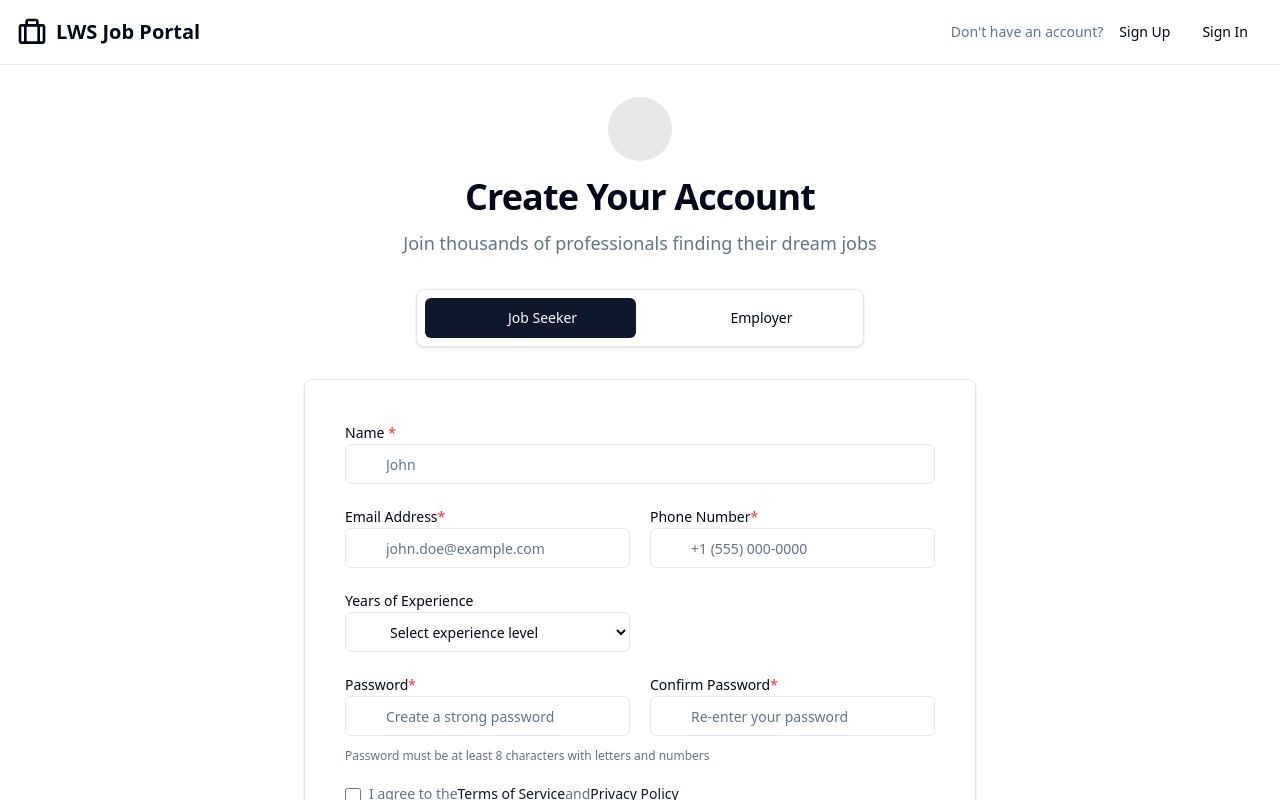
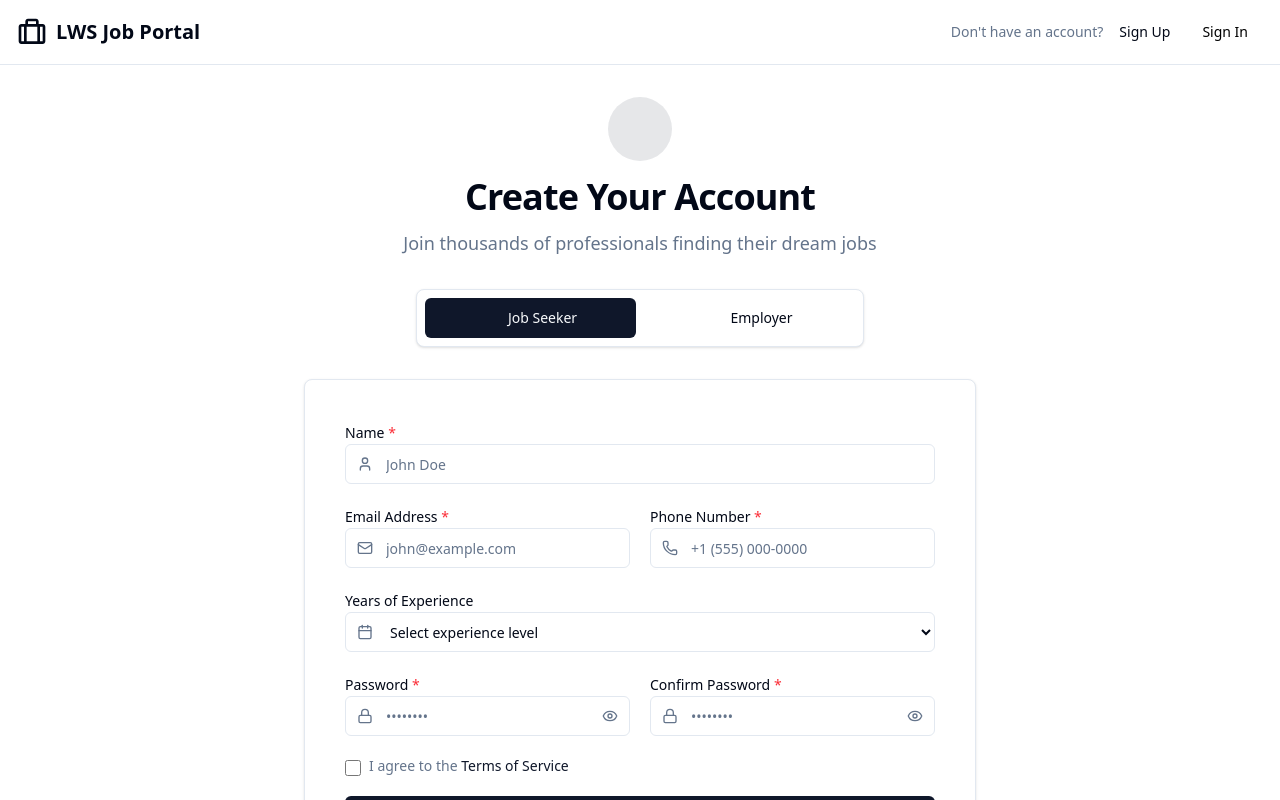
Before and after one commit to Mahmudulislamshuvo/job-portal-assignment, a React app: page /register-user in a window 1280 px wide. Shown: the top 800 px of the page. Built offline with nearby package versions, Linux system fonts and the light colour scheme; the HTML template or start-up script is replaced by a standard one.

Commit message:
feat: Add LoadingSpinner component and integrate it into LoginCard and FormUser for loading states

```diff
--- a/package.json
+++ b/package.json
@@ -12,6 +12,7 @@
   "dependencies": {
     "@reduxjs/toolkit": "^2.11.2",
     "@tailwindcss/vite": "^4.1.18",
+    "lucide-react": "^0.562.0",
     "react": "^19.2.0",
     "react-dom": "^19.2.0",
     "react-hook-form": "^7.70.0",
--- /dev/null
+++ b/src/components/commonComponents/LoadingSpinner.jsx
@@ -0,0 +1,27 @@
+const LoadingSpinner = () => {
+  return (
+    <>
+      <div role="status">
+        <svg
+          aria-hidden="true"
+          className="w-8 h-8 text-gray-200 animate-spin fill-blue-600"
+          viewBox="0 0 100 101"
+          fill="none"
+          xmlns="http://www.w3.org/2000/svg"
+        >
+          <path
+            d="M100 50.5908C100 78.2051 77.6142 100.591 50 100.591C22.3858 100.591 0 78.2051 0 50.5908C0 22.9766 22.3858 0.59082 50 0.59082C77.6142 0.59082 100 22.9766 100 50.5908ZM9.08144 50.5908C9.08144 73.1895 27.4013 91.5094 50 91.5094C72.5987 91.5094 90.9186 73.1895 90.9186 50.5908C90.9186 27.9921 72.5987 9.67226 50 9.67226C27.4013 9.67226 9.08144 27.9921 9.08144 50.5908Z"
+            fill="currentColor"
+          />
+          <path
+            d="M93.9676 39.0409C96.393 38.4038 97.8624 35.9116 97.0079 33.5539C95.2932 28.8227 92.871 24.3692 89.8167 20.348C85.8452 15.1192 80.8826 10.7238 75.2124 7.41289C69.5422 4.10194 63.2754 1.94025 56.7698 1.05124C51.7666 0.367541 46.6976 0.446843 41.7345 1.27873C39.2613 1.69328 37.813 4.19778 38.4501 6.62326C39.0873 9.04874 41.5694 10.4717 44.0505 10.1071C47.8511 9.54855 51.7191 9.52689 55.5402 10.0491C60.8642 10.7766 65.9928 12.5457 70.6331 15.2552C75.2735 17.9648 79.3347 21.5619 82.5849 25.841C84.9175 28.9121 86.7997 32.2913 88.1811 35.8758C89.083 38.2158 91.5421 39.6781 93.9676 39.0409Z"
+            fill="currentFill"
+          />
+        </svg>
+        <span className="sr-only">Loading...</span>
+      </div>
+    </>
+  );
+};
+
+export default LoadingSpinner;
--- a/src/components/public/login/LoginCard.jsx
+++ b/src/components/public/login/LoginCard.jsx
@@ -5,6 +5,7 @@ import { useLoginMutation } from "../../../features/api/apiSlice";
 import { useLocation, useNavigate } from "react-router-dom";
 import { useDispatch } from "react-redux";
 import { userLoggedIn } from "../../../features/auth/authSlice";
+import LoadingSpinner from "../../commonComponents/LoadingSpinner";
 
 const LoginCard = () => {
   const [showPassword, setShowPassword] = useState(false);
@@ -178,25 +179,7 @@ const LoginCard = () => {
             className="btn btn-primary w-full text-base h-11"
           >
             {isLoading ? (
-              <div role="status">
-                <svg
-                  aria-hidden="true"
-                  className="w-8 h-8 text-gray-200 animate-spin fill-blue-600"
-                  viewBox="0 0 100 101"
-                  fill="none"
-                  xmlns="http://www.w3.org/2000/svg"
-                >
-                  <path
-                    d="M100 50.5908C100 78.2051 77.6142 100.591 50 100.591C22.3858 100.591 0 78.2051 0 50.5908C0 22.9766 22.3858 0.59082 50 0.59082C77.6142 0.59082 100 22.9766 100 50.5908ZM9.08144 50.5908C9.08144 73.1895 27.4013 91.5094 50 91.5094C72.5987 91.5094 90.9186 73.1895 90.9186 50.5908C90.9186 27.9921 72.5987 9.67226 50 9.67226C27.4013 9.67226 9.08144 27.9921 9.08144 50.5908Z"
-                    fill="currentColor"
-                  />
-                  <path
-                    d="M93.9676 39.0409C96.393 38.4038 97.8624 35.9116 97.0079 33.5539C95.2932 28.8227 92.871 24.3692 89.8167 20.348C85.8452 15.1192 80.8826 10.7238 75.2124 7.41289C69.5422 4.10194 63.2754 1.94025 56.7698 1.05124C51.7666 0.367541 46.6976 0.446843 41.7345 1.27873C39.2613 1.69328 37.813 4.19778 38.4501 6.62326C39.0873 9.04874 41.5694 10.4717 44.0505 10.1071C47.8511 9.54855 51.7191 9.52689 55.5402 10.0491C60.8642 10.7766 65.9928 12.5457 70.6331 15.2552C75.2735 17.9648 79.3347 21.5619 82.5849 25.841C84.9175 28.9121 86.7997 32.2913 88.1811 35.8758C89.083 38.2158 91.5421 39.6781 93.9676 39.0409Z"
-                    fill="currentFill"
-                  />
-                </svg>
-                <span className="sr-only">Loading...</span>
-              </div>
+              <LoadingSpinner />
             ) : (
               <>
                 <FiLogIn className="h-4 w-4 mr-2" />
--- a/src/components/registration/User/FormUser.jsx
+++ b/src/components/registration/User/FormUser.jsx
@@ -1,88 +1,131 @@
-import React from "react";
+import React, { useState } from "react";
+import { useForm } from "react-hook-form";
+import {
+  User,
+  Mail,
+  Phone,
+  Calendar,
+  Lock,
+  Eye,
+  EyeOff,
+  UserPlus,
+  AlertCircle,
+} from "lucide-react";
+import { useRegisterMutation } from "../../../features/api/apiSlice";
+import { useNavigate } from "react-router-dom";
+import LoadingSpinner from "../../commonComponents/LoadingSpinner";
 
 const FormUser = () => {
+  const [showPassword, setShowPassword] = useState(false);
+  const [registerUser, { isLoading, error: registrationError }] =
+    useRegisterMutation();
+  const navigate = useNavigate();
+  const {
+    register,
+    handleSubmit,
+    watch,
+    formState: { errors },
+  } = useForm({
+    mode: "onBlur",
+  });
+
+  const onSubmitForm = async (data) => {
+    // eslint-disable-next-line no-unused-vars
+    const { terms, confirmPassword, ...formData } = data;
+    const NeedtoSubmitData = { ...formData, role: "USER" };
+
+    try {
+      const response = await registerUser(NeedtoSubmitData);
+      if (response?.data?.success === true) {
+        navigate("/login");
+      }
+    } catch (error) {
+      console.log(error);
+    }
+  };
+
+  // Helper for cleaner error messages
+  const ErrorMsg = ({ name }) =>
+    errors[name] && (
+      <p className="text-xs text-red-500 mt-1">{errors[name].message}</p>
+    );
+
+  console.log("ERROR wh", registrationError);
+
   return (
-    <>
     <div className="card p-8 md:p-10">
-        {/* <!-- Registration Form --> */}
-        <form className="space-y-5">
-          {/* <!-- Name Fields Row --> */}
+      <form onSubmit={handleSubmit(onSubmitForm)} className="space-y-5">
+        {/* Name Field */}
         <div className="space-y-2">
-            <label htmlFor="name" className="label">
+          <label htmlFor="name" className="label text-sm font-medium">
             Name <span className="text-red-500">*</span>
           </label>
           <div className="relative">
-              <i
-                data-lucide="user"
-                className="absolute left-3 top-1/2 -translate-y-1/2 h-4 w-4 text-muted-foreground"
-              ></i>
+            <User className="absolute left-3 top-1/2 -translate-y-1/2 h-4 w-4 text-muted-foreground" />
             <input
               type="text"
               id="name"
-                name="name"
-                className="input pl-10"
-                placeholder="John"
-                required
+              className={`input pl-10 ${errors.name ? "border-red-500" : ""}`}
+              placeholder="John Doe"
+              {...register("name", { required: "Name is required" })}
             />
+          </div>
+          <ErrorMsg name="name" />
+        </div>
+
+        {/* Email & Phone Row */}
+        <div className="grid grid-cols-1 md:grid-cols-2 gap-5">
+          <div className="space-y-2">
+            <label className="label text-sm font-medium">
+              Email Address <span className="text-red-500">*</span>
+            </label>
+            <div className="relative">
+              <Mail className="absolute left-3 top-1/2 -translate-y-1/2 h-4 w-4 text-muted-foreground" />
+              <input
+                type="email"
+                className={`input pl-10 ${
+                  errors.email ? "border-red-500" : ""
+                }`}
+                placeholder="john@example.com"
+                {...register("email", {
+                  required: "Email is required",
+                  pattern: {
+                    value: /^[A-Z0-9._%+-]+@[A-Z0-9.-]+\.[A-Z]{2,}$/i,
+                    message: "Invalid email address",
+                  },
+                })}
+              />
+            </div>
+            <ErrorMsg name="email" />
+          </div>
+
+          <div className="space-y-2">
+            <label className="label text-sm font-medium">
+              Phone Number <span className="text-red-500">*</span>
+            </label>
+            <div className="relative">
+              <Phone className="absolute left-3 top-1/2 -translate-y-1/2 h-4 w-4 text-muted-foreground" />
+              <input
+                type="tel"
+                className={`input pl-10 ${
+                  errors.phone ? "border-red-500" : ""
+                }`}
+                placeholder="+1 (555) 000-0000"
+                {...register("phone", { required: "Phone is required" })}
+              />
+            </div>
+            <ErrorMsg name="phone" />
           </div>
         </div>
 
-          {/* <!-- Email & Phone Row --> */}
-          <div className="grid grid-cols-1 md:grid-cols-2 gap-5">
+        {/* Experience Dropdown */}
         <div className="space-y-2">
-              <label htmlFor="email" className="label">
-                Email Address
-                <span className="text-red-500">*</span>
-              </label>
-              <div className="relative">
-                <i
-                  data-lucide="mail"
-                  className="absolute left-3 top-1/2 -translate-y-1/2 h-4 w-4 text-muted-foreground"
-                ></i>
-                <input
-                  type="email"
-                  id="email"
-                  name="email"
-                  className="input pl-10"
-                  placeholder="john.doe@example.com"
-                  required
-                />
-              </div>
-            </div>
-            <div className="space-y-2">
-              <label htmlFor="phone" className="label">
-                Phone Number
-                <span className="text-red-500">*</span>
-              </label>
-              <div className="relative">
-                <i
-                  data-lucide="phone"
-                  className="absolute left-3 top-1/2 -translate-y-1/2 h-4 w-4 text-muted-foreground"
-                ></i>
-                <input
-                  type="tel"
-                  id="phone"
-                  name="phone"
-                  className="input pl-10"
-                  placeholder="+1 (555) 000-0000"
-                  required
-                />
-              </div>
-            </div>
-          </div>
-
-          {/* <!-- Job Title & Experience Row --> */}
-          <div className="grid grid-cols-1 md:grid-cols-2 gap-5">
-            <div className="space-y-2">
-              <label htmlFor="experience" className="label">
+          <label className="label text-sm font-medium">
             Years of Experience
           </label>
           <div className="relative">
-                <i
-                  data-lucide="calendar"
-                  className="absolute left-3 top-1/2 -translate-y-1/2 h-4 w-4 text-muted-foreground"
-                ></i>
-                <select id="experience" name="experience" className="input pl-10">
+            <Calendar className="absolute left-3 top-1/2 -translate-y-1/2 h-4 w-4 text-muted-foreground" />
+            <select className="input pl-10" {...register("experience")}>
               <option value="">Select experience level</option>
               <option value="entry">Entry Level (0-2 years)</option>
               <option value="mid">Mid Level (3-5 years)</option>
@@ -91,121 +134,124 @@ const FormUser = () => {
             </select>
           </div>
         </div>
+
+        {/* Password Fields Row */}
+        <div className="grid grid-cols-1 md:grid-cols-2 gap-5">
+          {/* PASSWORD INPUT */}
+          <div className="space-y-2">
+            <label className="label text-sm font-medium">
+              Password <span className="text-red-500">*</span>
+            </label>
+            <div className="relative">
+              <Lock className="absolute left-3 top-1/2 -translate-y-1/2 h-4 w-4 text-muted-foreground" />
+              <input
+                type={showPassword ? "text" : "password"} // Controlled by single state
+                className={`input pl-10 pr-10 ${
+                  errors.password ? "border-red-500" : ""
+                }`}
+                placeholder="••••••••"
+                {...register("password", {
+                  required: "Password is required",
+                  minLength: {
+                    value: 8,
+                    message: "Must be at least 8 characters",
+                  },
+                })}
+              />
+
+              <button
+                type="button"
+                onClick={() => setShowPassword(!showPassword)}
+                className="absolute right-3 top-1/2 -translate-y-1/2 text-muted-foreground hover:text-foreground"
+              >
+                {showPassword ? (
+                  <EyeOff className="h-4 w-4" />
+                ) : (
+                  <Eye className="h-4 w-4" />
+                )}
+              </button>
+            </div>
+            <ErrorMsg name="password" />
           </div>
 
-          {/* <!-- Password Fields Row --> */}
-          <div className="grid grid-cols-1 md:grid-cols-2 gap-5">
+          {/* CONFIRM PASSWORD INPUT */}
           <div className="space-y-2">
-              <label htmlFor="password" className="label">
-                Password
-                <span className="text-red-500">*</span>
+            <label className="label text-sm font-medium">
+              Confirm Password <span className="text-red-500">*</span>
             </label>
             <div className="relative">
-                <i
-                  data-lucide="lock"
-                  className="absolute left-3 top-1/2 -translate-y-1/2 h-4 w-4 text-muted-foreground"
-                ></i>
+              <Lock className="absolute left-3 top-1/2 -translate-y-1/2 h-4 w-4 text-muted-foreground" />
               <input
-                  type="password"
-                  id="password"
-                  name="password"
-                  className="input pl-10 pr-10"
-                  placeholder="Create a strong password"
-                  required
+                type={showPassword ? "text" : "password"} // Controlled by same state
+                className={`input pl-10 pr-10 ${
+                  errors.confirmPassword ? "border-red-500" : ""
+                }`}
+                placeholder="••••••••"
+                {...register("confirmPassword", {
+                  required: "Please confirm your password",
+                  validate: (val) => {
+                    if (watch("password") !== val) {
+                      return "Passwords do not match";
+                    }
+                  },
+                })}
               />
               <button
                 type="button"
+                onClick={() => setShowPassword(!showPassword)}
                 className="absolute right-3 top-1/2 -translate-y-1/2 text-muted-foreground hover:text-foreground"
               >
-                  <i data-lucide="eye" className="h-4 w-4"></i>
+                {showPassword ? (
+                  <EyeOff className="h-4 w-4" />
+                ) : (
+                  <Eye className="h-4 w-4" />
+                )}
               </button>
             </div>
-            </div>
-            <div className="space-y-2">
-              <label htmlFor="confirmPassword" className="label">
-                Confirm Password
-                <span className="text-red-500">*</span>
-              </label>
-              <div className="relative">
-                <i
-                  data-lucide="lock"
-                  className="absolute left-3 top-1/2 -translate-y-1/2 h-4 w-4 text-muted-foreground"
-                ></i>
-                <input
-                  type="password"
-                  id="confirmPassword"
-                  name="confirmPassword"
-                  className="input pl-10 pr-10"
-                  placeholder="Re-enter your password"
-                  required
-                />
-                <button
-                  type="button"
-                  className="absolute right-3 top-1/2 -translate-y-1/2 text-muted-foreground hover:text-foreground"
-                >
-                  <i data-lucide="eye" className="h-4 w-4"></i>
-                </button>
+            <ErrorMsg name="confirmPassword" />
           </div>
         </div>
-          </div>
-          <p className="text-xs text-muted-foreground -mt-2">
-            Password must be at least 8 characters with letters and numbers
-          </p>
 
-          {/* <!-- Terms and Conditions --> */}
+        {/* Terms Checkbox */}
+        <div className="space-y-2">
           <div className="flex items-start gap-2">
             <input
               type="checkbox"
               id="terms"
-              name="terms"
-              className="mt-1 h-4 w-4 rounded border-border text-primary focus:ring-ring"
-              required
+              className="mt-1 h-4 w-4 rounded border-border text-primary"
+              {...register("terms", { required: "You must accept the terms" })}
             />
             <label htmlFor="terms" className="text-sm text-muted-foreground">
-              I agree to the
-              <a href="#" className="text-primary hover:underline">
+              I agree to the{" "}
+              <span className="text-primary hover:underline">
                 Terms of Service
-              </a>
-              and
-              <a href="#" className="text-primary hover:underline">
-                Privacy Policy
-              </a>
+              </span>
             </label>
           </div>
+          <ErrorMsg name="terms" />
+        </div>
 
-          {/* <!-- Newsletter Subscription --> */}
-
-          {/* <!-- Submit Button --> */}
+        {registrationError && (
+          <div className="bg-red-50 border border-red-200 text-red-600 px-4 py-3 rounded-lg flex items-start gap-3 animate-in fade-in slide-in-from-top-2 duration-300">
+            <AlertCircle className="h-5 w-5 shrink-0 mt-0.5" />
+            <div className="text-sm font-medium">
+              <p>Registration Failed</p>
+              <p className="text-red-500 font-normal mt-0.5">
+                {registrationError.error}
+              </p>
+            </div>
+          </div>
+        )}
+        {/* Submit Button */}
         <button
           type="submit"
-            className="btn btn-primary w-full text-base h-11 mt-2"
+          className="btn btn-primary w-full text-base h-11 flex items-center justify-center"
         >
-            <i data-lucide="user-plus" className="h-4 w-4 mr-2"></i>
-            Create Account
+          <UserPlus className="h-4 w-4 mr-2" />
+          {isLoading ? <LoadingSpinner /> : "Create Account"}
         </button>
       </form>
-
-        {/* <!-- Divider --> */}
-        <div className="relative my-8">
-          <div className="absolute inset-0 flex items-center" aria-hidden="true">
-            <div className="w-full border-t border-border"></div>
     </div>
-          <div className="relative flex justify-center text-sm">
-            <span className="px-4 bg-card text-muted-foreground font-medium">
-              Or continue with
-            </span>
-          </div>
-        </div>
-
-        {/* <!-- Sign In Link --> */}
-        <div className="mt-8 text-center text-sm text-muted-foreground">
-          Already have an account?
-          <a href="login.html" className="text-primary hover:underline font-medium">
-            Sign in
-          </a>
-        </div>
-      </div>
-    </>
   );
 };
 
```
Also changed, not shown: 1 other file (tests, documents, lock files or other folders). Lines whose indentation alone changed are shown as unchanged.
